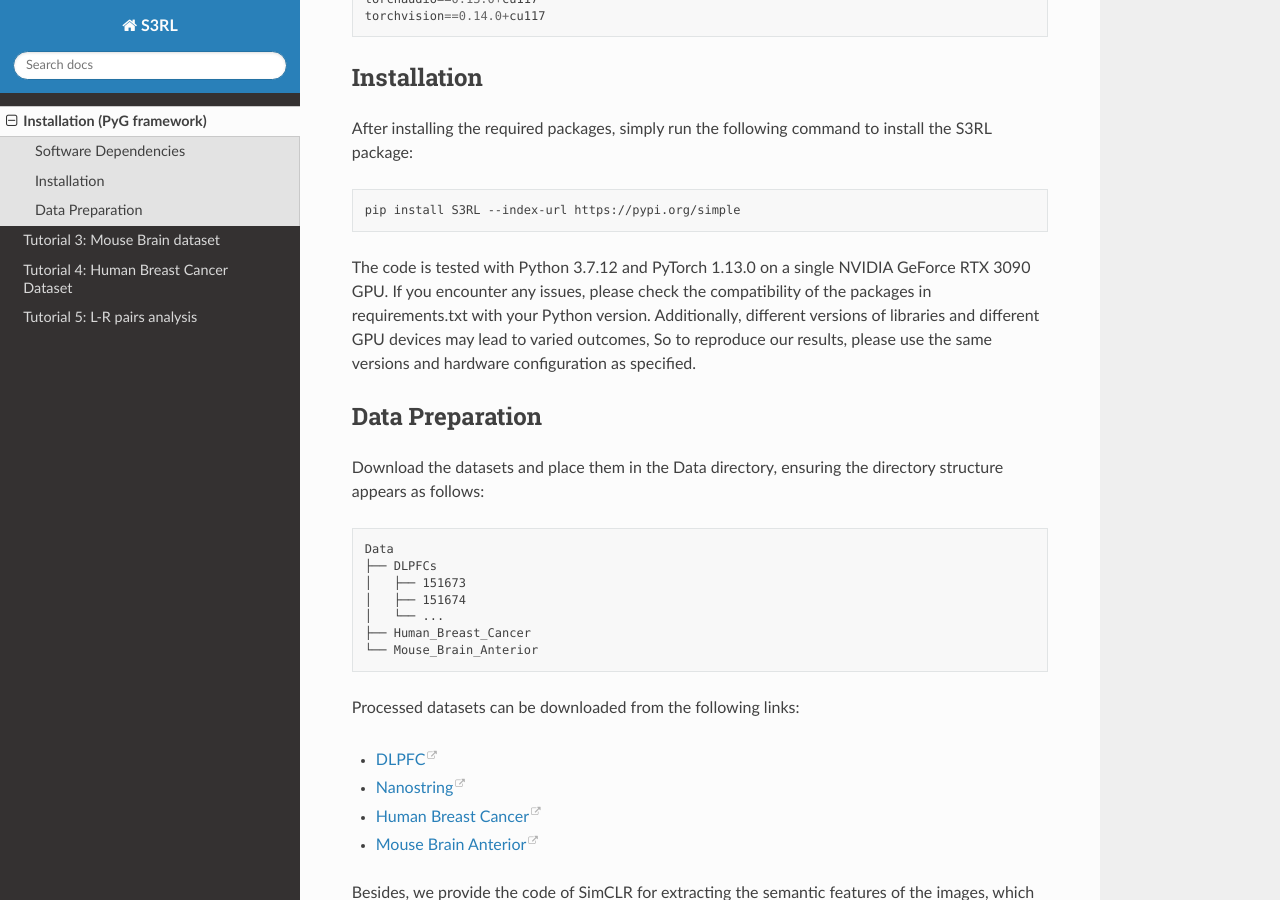
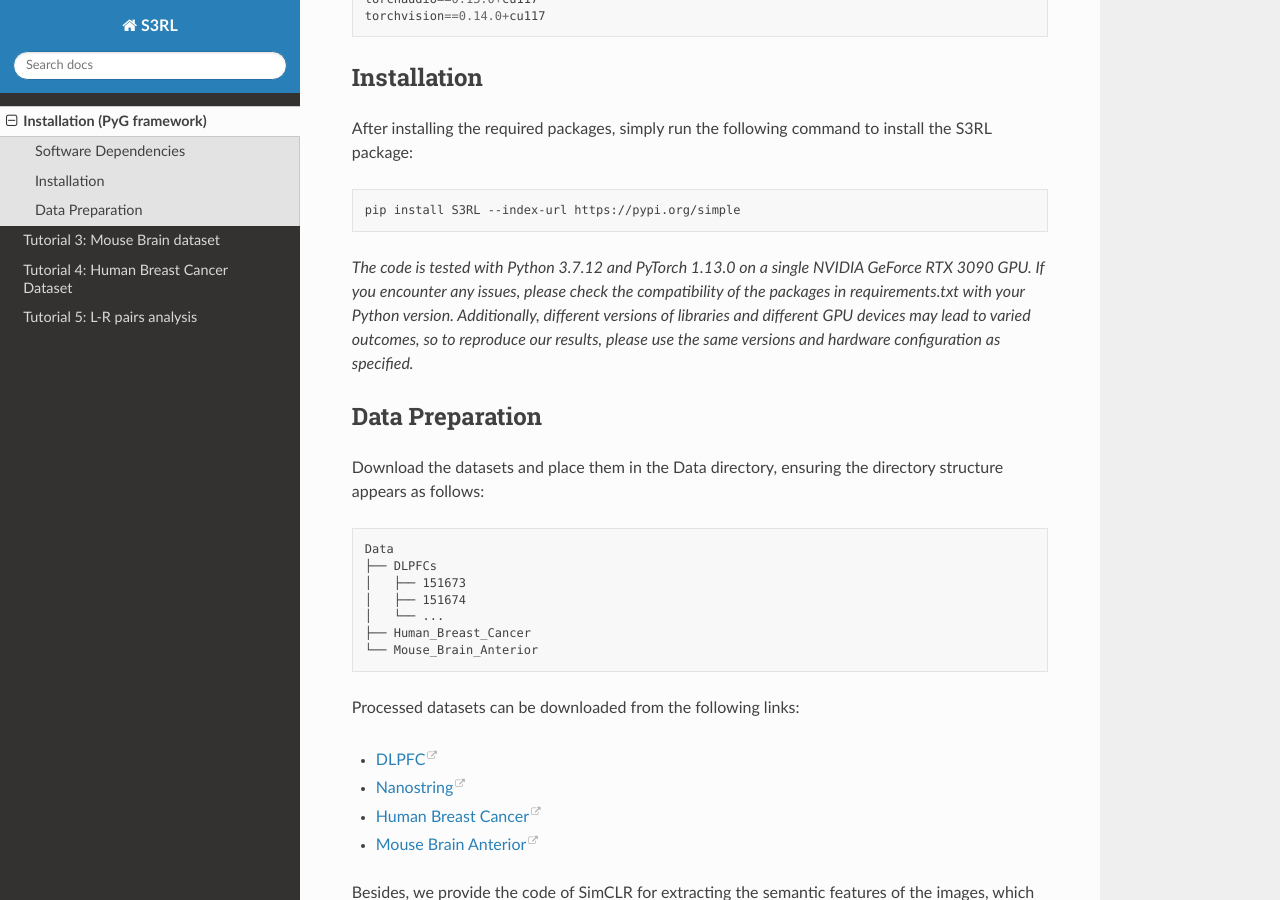
Before and after one commit to AI4Bread/S3RL_tutorial, a Sphinx documentation site: the page built from source/Installation_PyG.rst, in a window 1280 px wide and 900 px high, scrolled down 406 px. Built offline with Sphinx 7.4.7 and the Read the Docs theme 3.1.0, drawn with Linux system fonts in a browser that asks for light colours; pages that are not in the unit, such as notebooks, are missing from menus.

```diff
--- a/source/Installation_PyG.rst
+++ b/source/Installation_PyG.rst
@@ -33,10 +33,10 @@ After installing the required packages, simply run the following command to inst
    pip install S3RL --index-url https://pypi.org/simple
 
 
-The code is tested with Python 3.7.12 and PyTorch 1.13.0 on a single NVIDIA GeForce RTX 3090 GPU.
+*The code is tested with Python 3.7.12 and PyTorch 1.13.0 on a single NVIDIA GeForce RTX 3090 GPU.
 If you encounter any issues, please check the compatibility of the packages in requirements.txt with your Python version.
 Additionally, different versions of libraries and different GPU devices may lead to varied outcomes,
-So to reproduce our results, please use the same versions and hardware configuration as specified.
+so to reproduce our results, please use the same versions and hardware configuration as specified.*
 
 
 Data Preparation
```
